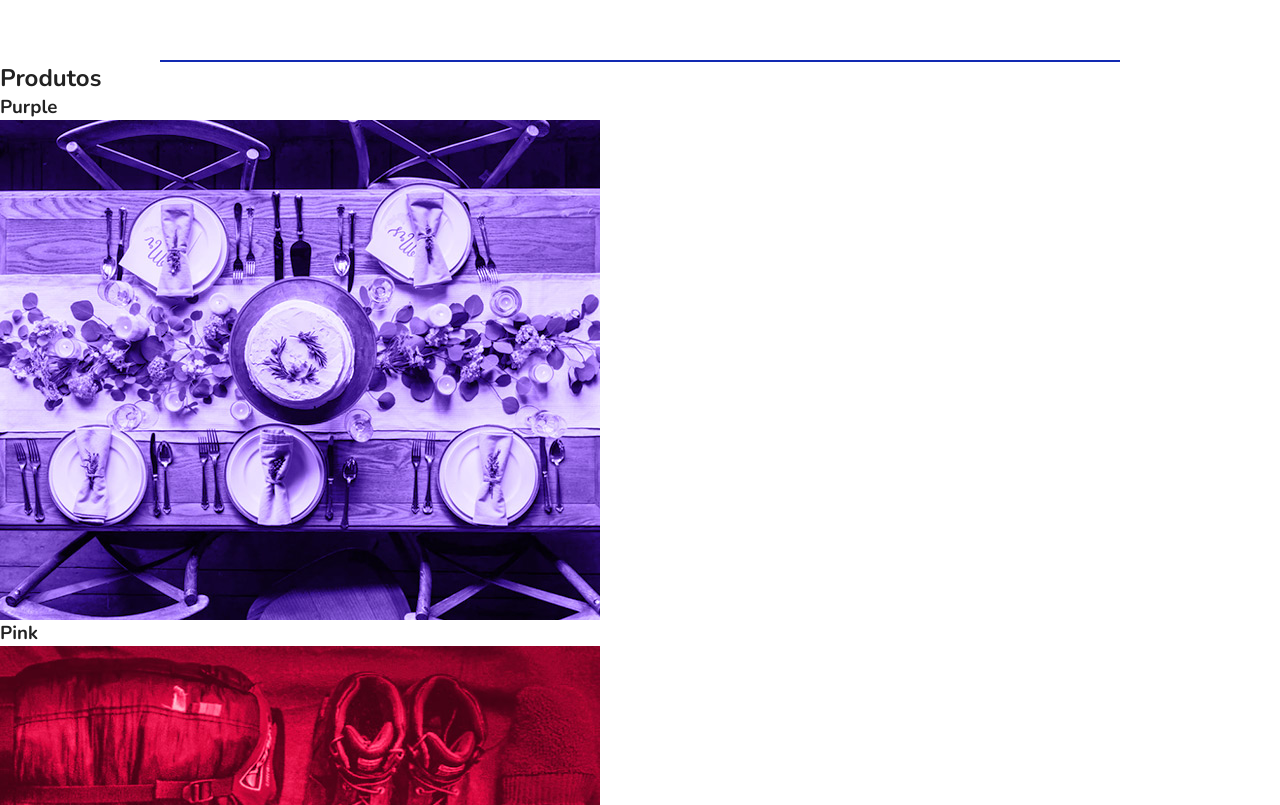
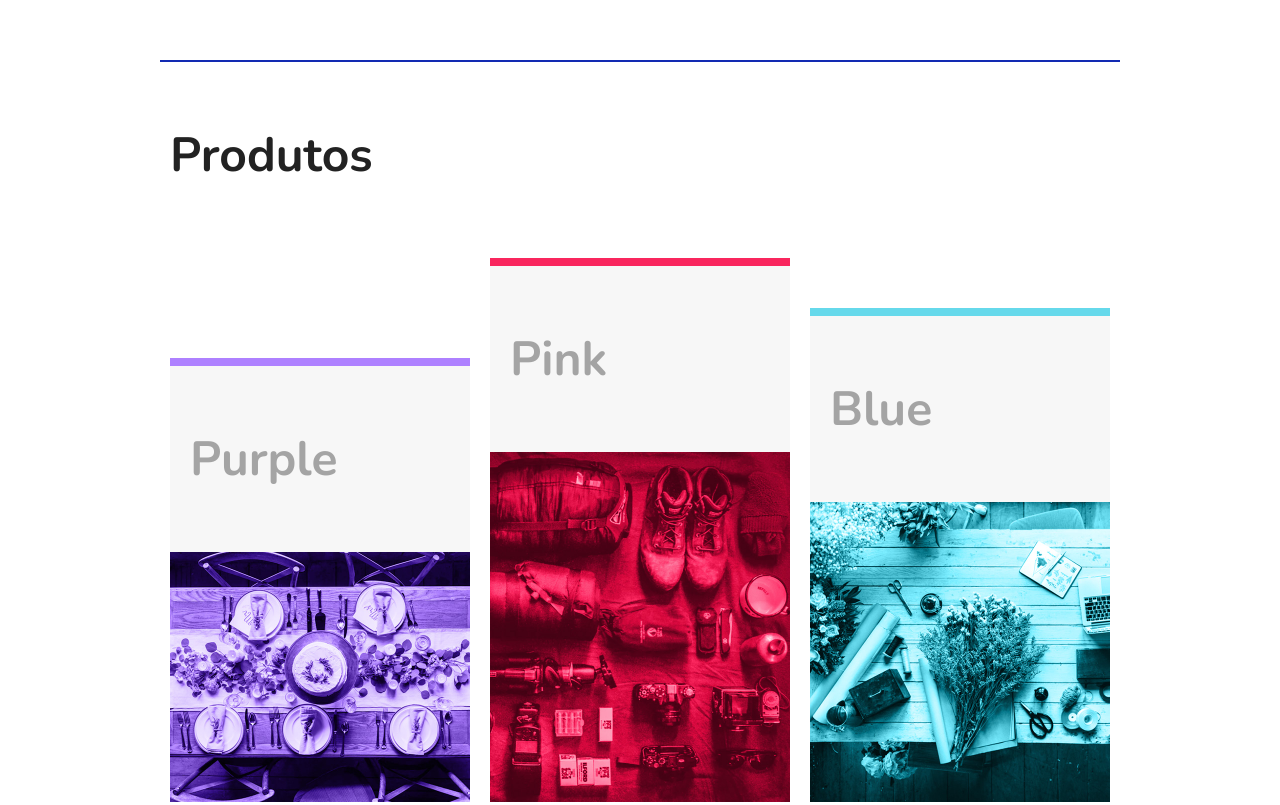
Before and after one commit to Walace2022/FlexBlog, a plain HTML site: page index.html in a window 1280 px wide. Shown: the part 939-1744 px from the top of the page. Drawn offline with nearby package versions, Linux system fonts and the light colour scheme.

Commit message:
Criado CSS dos Produtos.

```diff
--- a/css/style.css
+++ b/css/style.css
@@ -129,3 +129,45 @@ a {
   flex: 1 1 170px;
   margin: 0 10px;
 }
+
+/* Produtos */
+
+.produtos {
+  max-width: 960px;
+  margin: 60px auto;
+}
+
+.produtos h2 {
+  font-size: 3rem;
+  margin: 0 10px 60px 10px;
+}
+
+.produtos-container {
+  display: flex;
+  flex-wrap: wrap;
+  align-items: flex-end;
+}
+
+.produto-item {
+  flex: 1 1 175px;
+  margin: 10px;
+}
+
+.produto-item h3 {
+  font-size: 3rem;
+  padding: 60px 20px;
+  color: #a4a4a4;
+  background: #f7f7f7;
+}
+
+.purple {
+  border-top: 8px solid #ae81ff;
+}
+
+.pink {
+  border-top: 8px solid #f9265e;
+}
+
+.blue {
+  border-top: 8px solid #66d9eb;
+}
```
